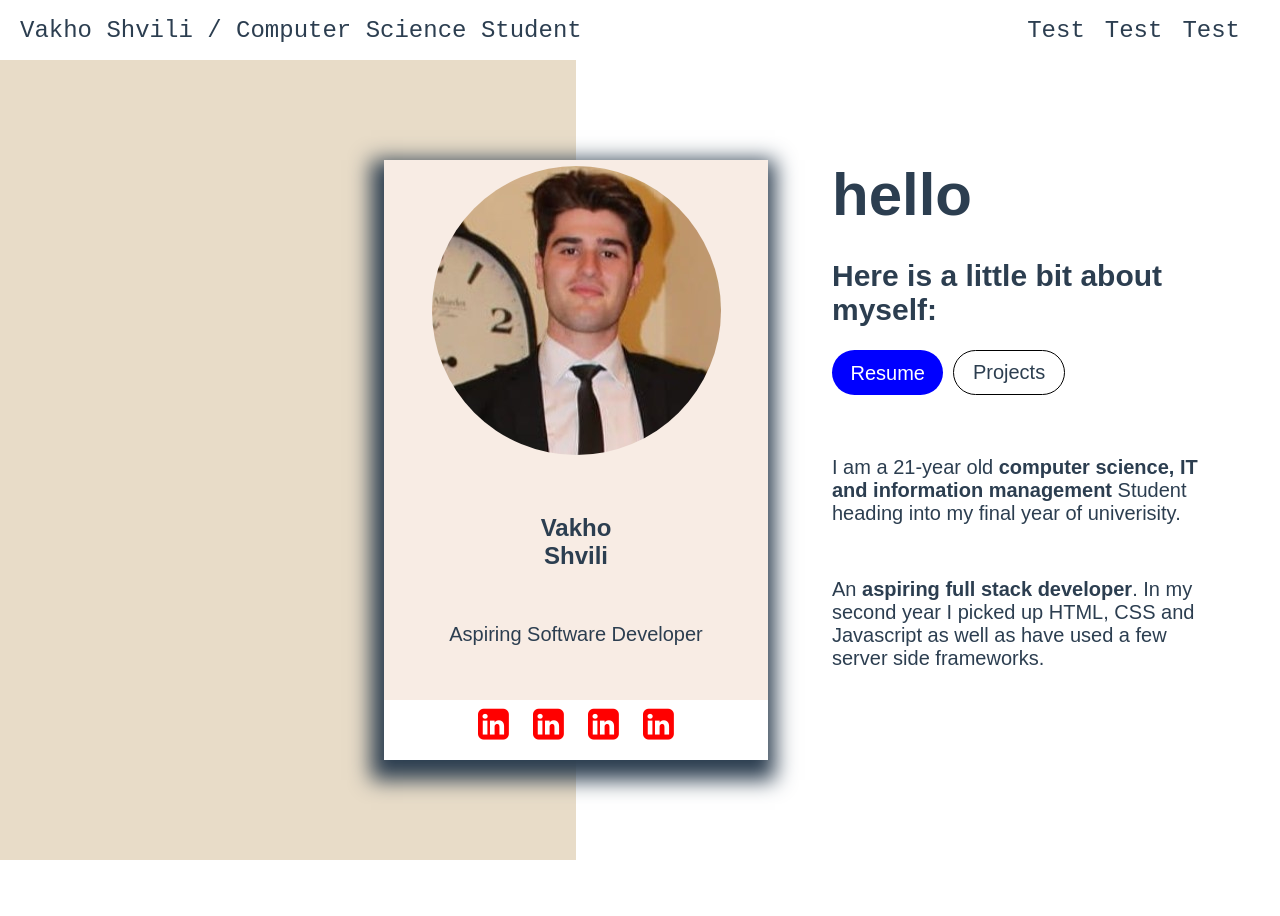
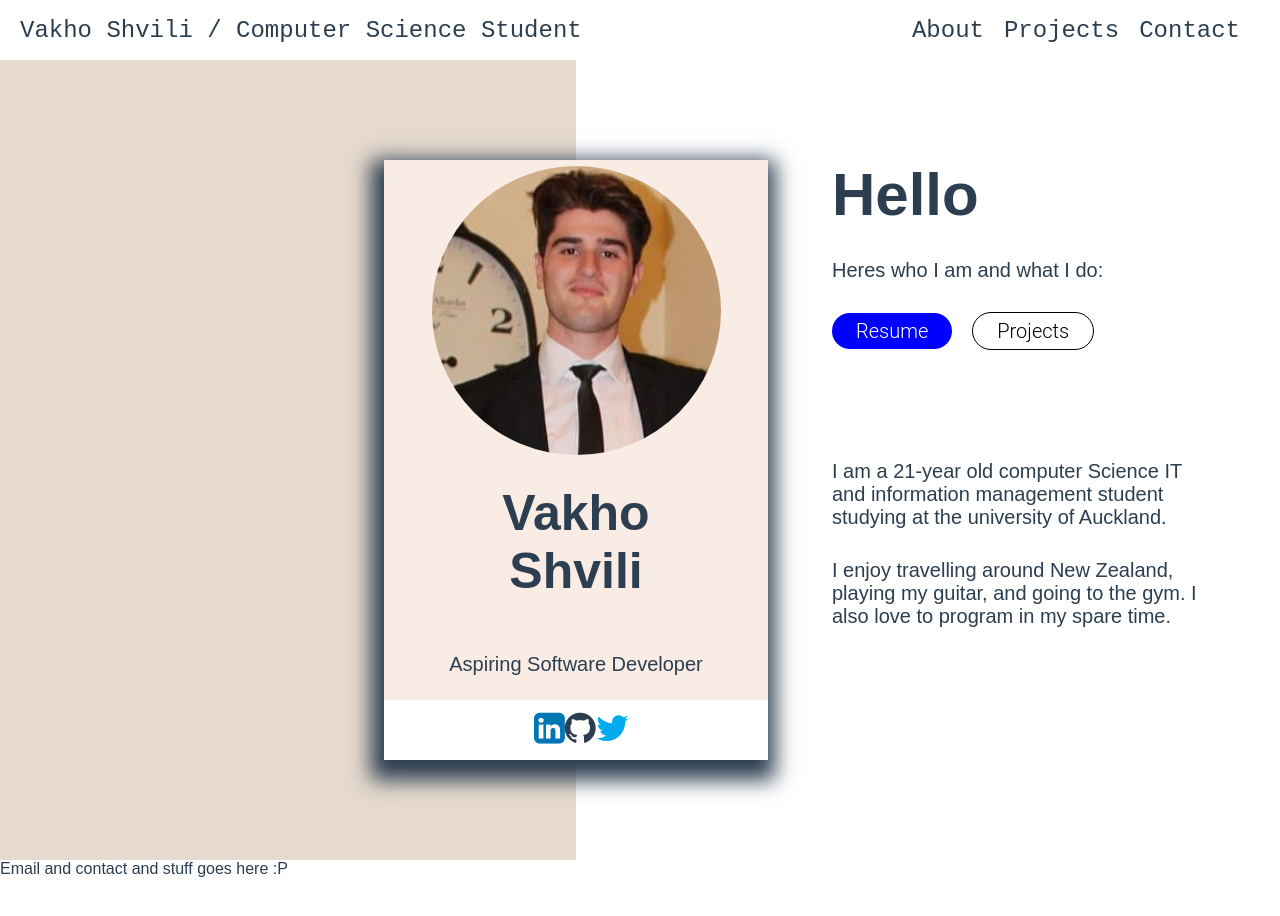
Before and after one commit to vsm688/mysite, a plain HTML site: page index.html in a window 1280 px wide. Drawn offline with Linux system fonts and the light colour scheme.

Commit message:
added styling to main body fixed z-index issue

```diff
--- a/index.html
+++ b/index.html
@@ -19,9 +19,11 @@
           </a>
         </div>
         <ul class="navitems" id="navitems2">
-          <li class="navchild"><a href="#"></a>Test</li>
-          <li class="navchild"><a href="#"></a>Test</li>
-          <li class="navchild"><a href="#"></a>Test</li>
+          <li class="navchild" onclick="showtext();"><a href="#"></a>About</li>
+          <li class="navchild"><a href="#"></a>Projects</li>
+          <li class="navchild" onclick="showContact();">
+            <a href="#"></a>Contact
+          </li>
         </ul>
 
         <div class="mobilemenu" id="togglemenubutton">
@@ -34,17 +36,13 @@
 
     <div class="mobilemenucontainer" id="mobile_navbar">
       <ul class="actual_menu" id="mobilemenuitems">
-        <li class="navchild"><a href="#"></a>Test</li>
+        <li class="navchild"><a href="#"></a></li>
         <li class="navchild"><a href="#"></a>Test</li>
         <li class="navchild"><a href="#"></a>Test</li>
       </ul>
     </div>
 
     <div class="pagecontent">
-      <div class="bgcontainer">
-        <div class="bgdiv1"></div>
-        <div class="bgdiv2"></div>
-      </div>
       <div class="middle_box">
         <div class="left">
           <div class="imagecontainer">
@@ -58,51 +56,65 @@
           </div>
 
           <div class="left_icons">
-            <i
-              class="fa fa-linkedin-square"
-              style="font-size: 36px; color: red"
-            ></i>
-            <i
-              class="fa fa-linkedin-square"
-              style="font-size: 36px; color: red"
-            ></i>
-            <i
-              class="fa fa-linkedin-square"
-              style="font-size: 36px; color: red"
-            ></i>
-            <i
-              class="fa fa-linkedin-square"
-              style="font-size: 36px; color: red"
-            ></i>
+            <i id="linkedinicon" class="fa fa-linkedin-square"></i>
+            <i id="githubicon" class="fa fa-github"></i>
+            <i id="twittericon" class="fa fa-twitter"></i>
           </div>
         </div>
         <div class="right">
-          <h1 style="font-size: 60px">hello</h1>
-          <h2>Here is a little bit about myself:</h2>
-          <br />
-          <div class="buttoncontainer">
-            <div class="resume">Resume</div>
-            <div class="projects">Projects</div>
+          <div id="contactform">
+            <form class="contactme">
+              <h1 class="getintouch">Get in Touch</h1>
+              <input type="text" placeholder="First Name" /><input
+                type="text"
+                placeholder="Last Name"
+              /><br />
+              <input type="email" placeholder="Email" /><input
+                type="tel"
+                placeholder="Phone"
+              /><br />
+              <label>Your Message:</label>
+              <textarea
+                class="yourtext"
+                type="text"
+                placeholder="Enter your message here"
+              ></textarea
+              ><br />
+              <div class="formbuttoncontainer">
+                <a class="bl">Submit</a>
+              </div>
+            </form>
           </div>
-          <br /><br />
-          <div class="left_paragraph">
-            <p class="description">
-              I am a 21-year old
-              <strong>computer science, IT and information management</strong>
-              Student heading into my final year of univerisity.
+          <div id="topdiv" class="top" style="background: white">
+            <h1 style="font-size: 60px">Hello</h1>
+            <p>Heres who I am and what I do:</p>
+            <a class="bl">Resume</a><a class="br">Projects</a>
+          </div>
+          <div id="botdiv" class="bot">
+            <p>
+              I am a 21-year old computer Science IT and information management
+              student studying at the university of Auckland.
             </p>
-            <br />
             <p>
-              An <strong>aspiring full stack developer</strong>. In my second
-              year I picked up HTML, CSS and Javascript as well as have used a
-              few server side frameworks.
+              I enjoy travelling around New Zealand, playing my guitar, and
+              going to the gym. I also love to program in my spare time.
             </p>
           </div>
         </div>
       </div>
+      <div class="bgcontainer">
+        <div class="bgdiv1"></div>
+        <div class="bgdiv2"></div>
+      </div>
     </div>
 
-    <footer></footer>
+    <footer>
+      <div class="bottomcontainer">
+
+        Email and contact and stuff goes here :P
+      </div>
+
+    </footer>
 
     <script src="script.js"></script>
   </body>
--- a/script.js
+++ b/script.js
@@ -1,6 +1,19 @@
 const toggle_menu = document.getElementById("togglemenubutton");
 const show_items = document.getElementById("mobilemenuitems");
 
-toggle_menu.addEventListener('click', () => {
-    show_items.classList.toggle('active');
-});
+
+
+const showContact = () =>{
+    document.getElementById("contactform").style.display ="block";
+    document.getElementById("topdiv").style.display ="none";
+    document.getElementById("botdiv").style.display ="none";
+
+}
+
+const showtext = () =>{
+    document.getElementById("contactform").style.display ="none";
+    document.getElementById("topdiv").style.display ="block";
+    document.getElementById("botdiv").style.display ="block";
+}
+
+window.onload = showtext;
--- a/style.css
+++ b/style.css
@@ -6,10 +6,15 @@
 body {
   font-family: "Quicksand", sans-serif;
   color: #2c3e50;
+  background: linear-gradient(90deg, #e6dace, 45%#fff 100%)
 }
 h1 {
   font-size: 24px;
 }
+.left_text h1{
+  font-size: 50px;
+}
+
 
 .line {
   background-color: white;
@@ -42,7 +47,9 @@ h1 {
   margin-right: 20px;
 }
 
+
 .navitems {
+  cursor: pointer;
   display: flex;
   margin-right: 20px;
 }
@@ -57,7 +64,7 @@ h1 {
 
 .navchild:hover {
   text-decoration: underline;
-  color: lightblue;
+  color: blue;
 }
 .navitems:last-child {
   margin-right: 50px;
@@ -84,16 +91,23 @@ h1 {
 }
 .bgcontainer {
   position: absolute;
+  z-index: -1;
   width: 100%;
   height: 100vh;
 }
 
-.bgdiv2 {
-  z-index: -5;
-  background: #e8dcc8;
+.c2{
   position: absolute;
-  width: 45%;
+  width: 100%;
   height: 100vh;
+}
+
+.bgdiv1{
+  position: relative;
+  z-index : 0;
+  width:45%;
+  height: 100vh;
+  background: #e6dace;
 }
 
 .left {
@@ -104,10 +118,9 @@ h1 {
   height: 100%;
   background: #f8ece4;
   justify-content: space-between;
-
 }
 
-.left p{
+.left p {
   text-align: center;
 }
 .text {
@@ -118,29 +131,120 @@ h1 {
   width: 100%;
 }
 
+#linkedinicon{
+  font-size: 36px;
+  color:#0077b5;
+  margin-left: 150px;
+}
+#githubicon{
+  font-size: 36px;
+
+
+}
+
+#twittericon{
+  font-size: 36px;
+  color:#00acee;
+  margin-right: 150px;
+}
 .left_icons {
   height: 10%;
   background: white;
   display: flex;
 
   justify-content: space-evenly;
-  padding-left: 70px;
-  padding-right: 70px;
+
 
 }
-.left_icons i{
+.left_icons i {
   margin-top: 2.5%;
 }
 
 .right {
   width: 40%;
   height: 100%;
+  background-color: white;
 }
 
 .right p,
 h1,
 button {
   margin-bottom: 30px;
+}
+
+#contactform{
+  display:flex;
+
+}
+
+.getintouch{
+  font-size: 60px;
+}
+#contactform input{
+  margin-right: 5px;
+  margin-bottom: 15px;
+  height: 30px;
+}
+
+
+
+
+
+
+.yourtext{
+  display:flex;
+  text-align: top;
+  width:100%;
+  height: 200px;
+  overflow:auto;
+
+}
+
+
+.top {
+  height: 50%;
+}
+.bot {
+  display: flex;
+  flex-direction: column;
+  justify-content: flex-end;
+
+  height: 50%;
+}
+.bl {
+  display:inline-block;
+  padding:0.3em 1.2em;
+  margin:0 0.3em 0.3em 0;
+  border-radius:2em;
+  box-sizing: border-box;
+  background: blue;
+  border-radius: 50px;
+  margin-right: 20px;
+  text-decoration: none;
+  font-family: "Roboto", sans-serif;
+  font-weight: 300;
+  color: #ffffff;
+  background-color: blue;
+  text-align: center;
+  transition: all 0.2s;
+}
+.br{
+  display:inline-block;
+  padding:0.3em 1.2em;
+  margin:0 0.3em 0.3em 0;
+  border-radius:2em;
+  box-sizing: border-box;
+  background: white;
+  border-radius: 50px;
+  margin-right: 20px;
+  text-decoration: none;
+  font-family: "Roboto", sans-serif;
+  font-weight: 300;
+  color: black;
+  background-color: white;
+  text-align: center;
+  transition: all 0.2s;
+  border: 1px solid black;
 }
 
 .imagecontainer {
@@ -157,26 +261,17 @@ button {
   max-height: 100%;
 }
 
+.buttoncontainer {
+  display: flex;
+  flex-direction: row;
 
-.buttoncontainer{
-  display:flex;
-  flex-direction: row;
   width: 100%;
   height: 10%;
 }
 
-.resume {
-  display: flex;
-  justify-content: center;
-  align-items: center;
-  width: 29%;
-  line-height: 26px;
-  height: 45px;
-  background: blue;
-  border-radius: 40px;
-  margin-right: 10px;
-  text-align: center;
-  color: white;
+
+.right_paragraph {
+  background-color: wheat;
 }
 
 .projects {
@@ -196,19 +291,18 @@ footer {
   height: 10vh;
 }
 
-@media screen and (max-width: 900px) {
+@media screen and (max-width: 950px) {
   .occupation {
     display: none;
   }
-  .bgdiv2 {
-    background: none;
-  }
+
+
   .pagecontent {
-    height:180vh;
+    height: 180vh;
     flex-direction: column;
-
   }
   .middle_box {
+
     flex-direction: column;
     margin-left: 0%;
   }
@@ -221,14 +315,30 @@ footer {
   }
 
   .right {
-    display:flex;
+    display: flex;
     flex-direction: column;
     align-items: center;
     margin-top: 1%;
     width: 100%;
     height: 100%;
-    background: white;
     box-shadow: -10px 10px 10px;
+  }
+  .buttoncontainer {
+    justify-content: center;
+  }
+  .right_paragraph p {
+    text-align: center;
+  }
+
+  .contact_form{
+    justify-content: center;
+    align-items: center;
+  }
+
+  .formbuttoncontainer{
+    display: flex;
+    width:100%;
+    justify-content: center;
   }
 }
 
@@ -236,18 +346,39 @@ footer {
 
 @media screen and (max-width: 500px) {
   .middle_box {
-    margin-bottom: 25%;
+
+    margin-bottom: 30%;
+    height: 100%;
     width: 75%;
     font-size: 20px;
     height: 80vh;
   }
 
-  #myImage {
-    opacity: 0.7;
-    filter: alpha(opacity=40); /* msie */
-    border-radius: 50%;
-    max-width: 60%;
+  .pagecontent{
+    height: 120vh;
   }
+  .right h2 {
+    text-align: center;
+  }
+  .contactme{
+    display: flex;
+    flex-direction: column;
+    justify-content: center;
+    align-items: center;
+    text-align: center;
+  }
+
+  .getintouch{
+    font-size: 40px;
+  }
+  .contactme input{
+    width: 70%;
+  }
+  .yourtext{
+    width: 85%;
+    height: 50%;
+  }
+
 
   .mobilemenu,
   .leftnav {
@@ -277,7 +408,21 @@ footer {
   .active {
     display: block;
   }
+  .inactive{
+    display:none;
+  }
   .navchild {
     margin: 0;
   }
 }
+
+@media screen and (max-height: 750px){
+  .pagecontent{
+    height: 140vh;
+  }
+  .middle_box {
+    margin-top: 20%;
+
+  }
+
+}
```
